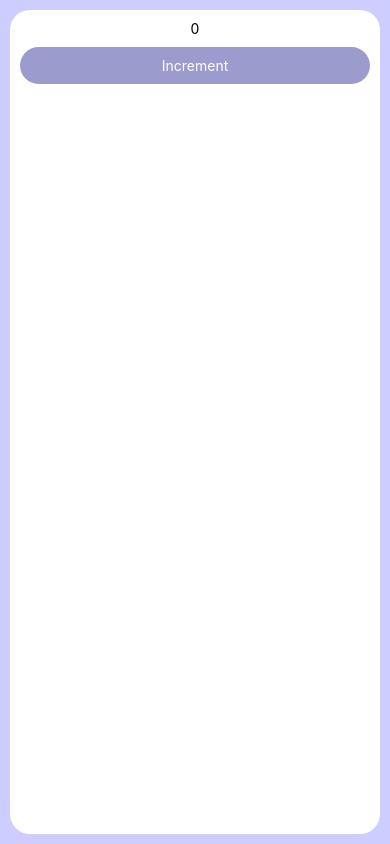
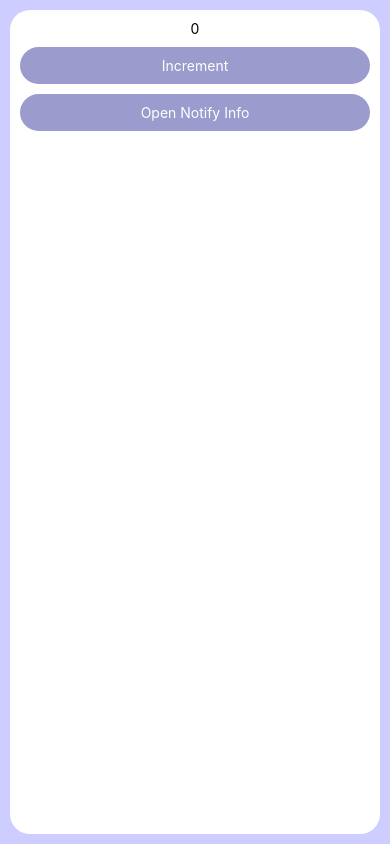
Before and after one commit to BrandonMWeaver/react-native-exercise-001, a React Native app: screen / in a window 390 px wide. Built offline with nearby package versions, Linux system fonts and the light colour scheme.

Commit message:
Add components and implement view navigation.

```diff
--- a/App.js
+++ b/App.js
@@ -1,8 +1,11 @@
 import React, { Component } from 'react';
 import { Alert, Platform, SafeAreaView, StatusBar, StyleSheet, Text, TouchableWithoutFeedback, View } from 'react-native';
 
+import OpenNotifyInfo from './components/OpenNotifyInfo';
+
 export default class App extends Component {
   state = {
+    window: "main",
     count: 0
   }
 
@@ -30,7 +33,20 @@ export default class App extends Component {
     });
   }
 
+  onOpenNotifyInfoPress = () => {
+    this.setState({
+      window: "open-notify-info"
+    });
+  }
+
+  onMainPress = () => {
+    this.setState({
+      window: "main"
+    });
+  }
+
   render() {
+    if (this.state.window === "main") {
       return (
         <SafeAreaView style={styles.container}>
           <View style={styles.contentContainer}>
@@ -38,9 +54,22 @@ export default class App extends Component {
             <TouchableWithoutFeedback onPress={this.onIncrementPress}>
               <Text style={styles.button}>Increment</Text>
             </TouchableWithoutFeedback>
+            <TouchableWithoutFeedback onPress={this.onOpenNotifyInfoPress}>
+              <Text style={styles.button}>Open Notify Info</Text>
+            </TouchableWithoutFeedback>
           </View>
         </SafeAreaView>
       );
+    }
+    else {
+      return (
+        <SafeAreaView style={styles.container}>
+          <View style={styles.contentContainer}>
+            <OpenNotifyInfo onMainPress={this.onMainPress} />
+          </View>
+        </SafeAreaView>
+      )
+    }
   }
 }
 
--- /dev/null
+++ b/components/OpenNotifyInfo.js
@@ -0,0 +1,31 @@
+import React, { Component } from 'react';
+import { StyleSheet, Text, TouchableWithoutFeedback, View } from 'react-native';
+
+class OpenNotifyInfo extends Component {
+    render() {
+        return(
+            <View>
+                <Text style={styles.centered}>Open Notify Component</Text>
+                <TouchableWithoutFeedback onPress={this.props.onMainPress}>
+                    <Text style={styles.button}>Main</Text>
+                </TouchableWithoutFeedback>
+            </View>
+        )
+    }
+}
+
+const styles = StyleSheet.create({
+    centered: {
+        textAlign: "center"
+    },
+    button: {
+        marginTop: 10,
+        padding: 10,
+        textAlign: "center",
+        color: "#fff",
+        backgroundColor: "#9b9bcd",
+        borderRadius: 20
+    }
+});
+
+export default OpenNotifyInfo;
```
Lines whose indentation alone changed are shown as unchanged.
